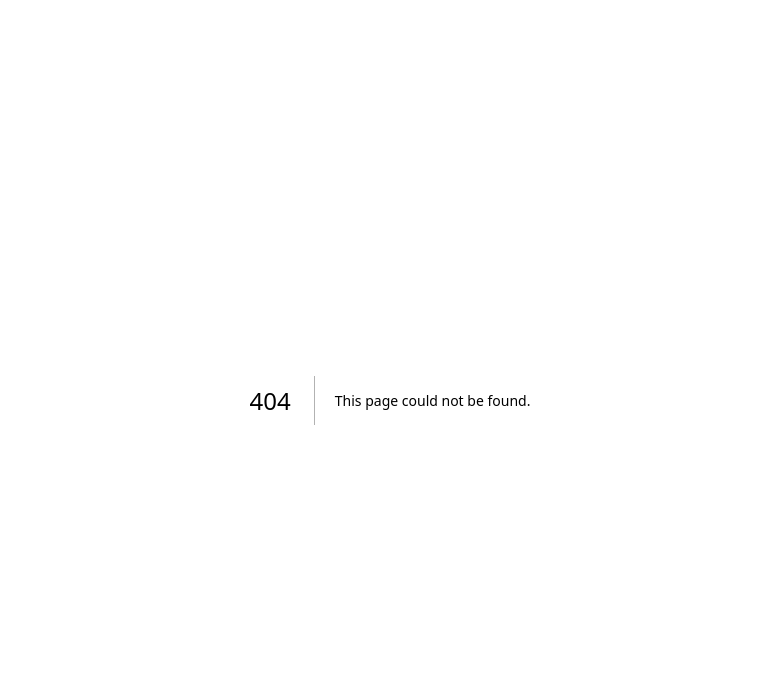
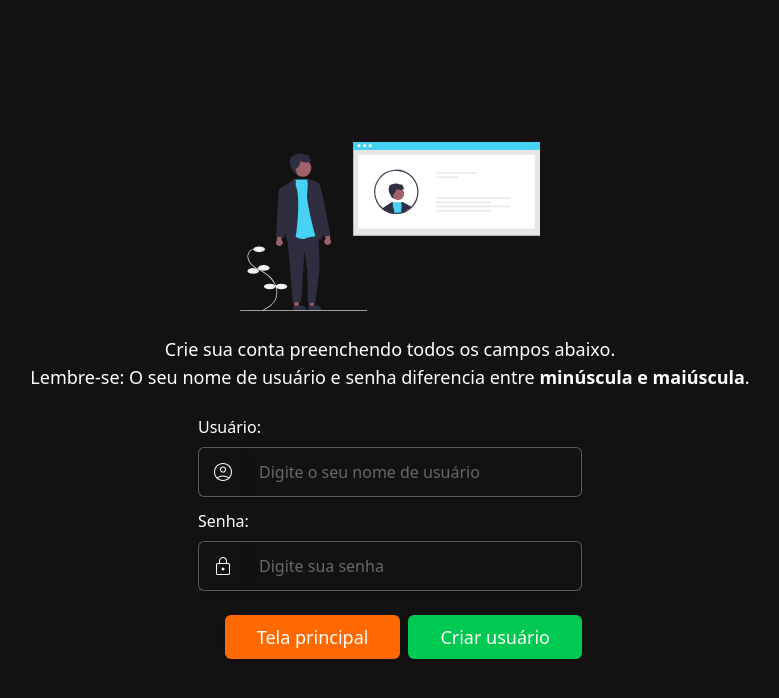
Before and after one commit to Zafkiel45/self-management, a Next.js app: page /register in a window 1280 px wide. Before the commit this address had no page. Shown: the top 698 px of the page, without its empty margins (250-1029 px from the left). Built offline with nearby package versions, Linux system fonts and the light colour scheme.

Commit message:
feat: register static page added

```diff
--- /dev/null
+++ b/src/app/register/page.tsx
@@ -0,0 +1,71 @@
+import Image from "next/image";
+// svgs
+import { User } from "../../../public/svg_components/user";
+import { Lock } from "../../../public/svg_components/lock";
+import illustration from "../../../public/register.svg";
+// components
+import { InputIcon } from "@/components/input_icon";
+import { Label } from "@/components/label";
+import { Button } from "@/components/button";
+import Link from "next/link";
+
+export default function Login() {
+  return (
+    <div className="flex flex-col text-white items-center justify-center min-h-screen h-fit w-full gap-6">
+      <div>
+        <Image
+          src={illustration}
+          alt="ilustração de uma mulher ao lado de um notebook"
+          height={300}
+          width={300}
+        />
+      </div>
+      <div className="text-white text-lg">
+        <p className="text-center">
+          Crie sua conta preenchendo todos os campos abaixo.{" "}
+          <br />
+          Lembre-se: O seu nome de usuário e senha diferencia entre
+          <strong> minúscula e maiúscula</strong>.
+        </p>
+      </div>
+      <div className="w-full h-fit items-center flex gap-3 flex-col">
+        <div className="w-[30%] flex flex-col gap-2">
+          <Label target="user" content="Usuário:" />
+          <InputIcon
+            placeholder="Digite o seu nome de usuário"
+            id="user"
+            inputIcon={<User />}
+            inputType="text"
+          />
+        </div>
+        <div className="w-[30%] flex flex-col gap-2">
+          <Label target="password" content="Senha:" />
+          <InputIcon
+            placeholder="Digite sua senha"
+            id="password"
+            inputIcon={<Lock />}
+            inputType="text"
+          />
+        </div>
+      </div>
+      <div className="flex gap-2 justify-end w-[30%]">
+        <Link href={'/'}>
+          <Button
+            activeColor="active:bg-orange-300"
+            color="bg-orange-500"
+            content="Tela principal"
+            hoverColor="hover:bg-orange-400"
+          />
+        </Link>
+        <Link href={'#'}>
+          <Button
+            activeColor="active:bg-green-300"
+            color="bg-green-500"
+            hoverColor="hover:bg-green-400"
+            content="Criar usuário"
+          />
+        </Link>
+      </div>
+    </div>
+  );
+}
```
Also changed, not shown: public/register.svg (added).
